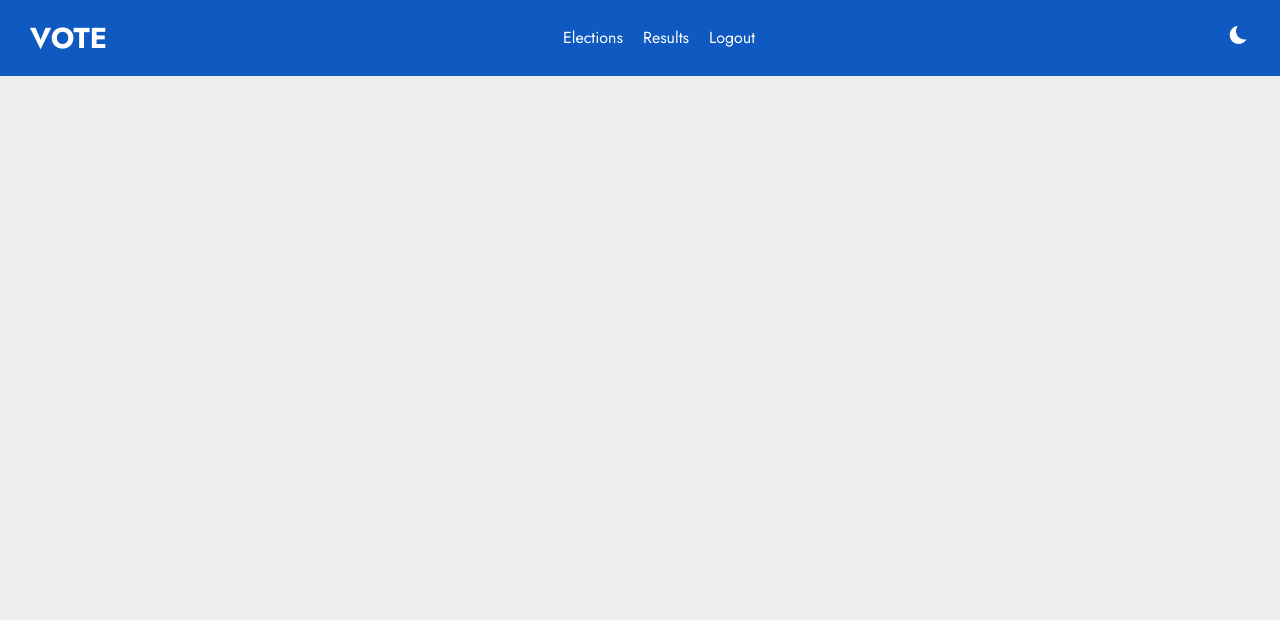
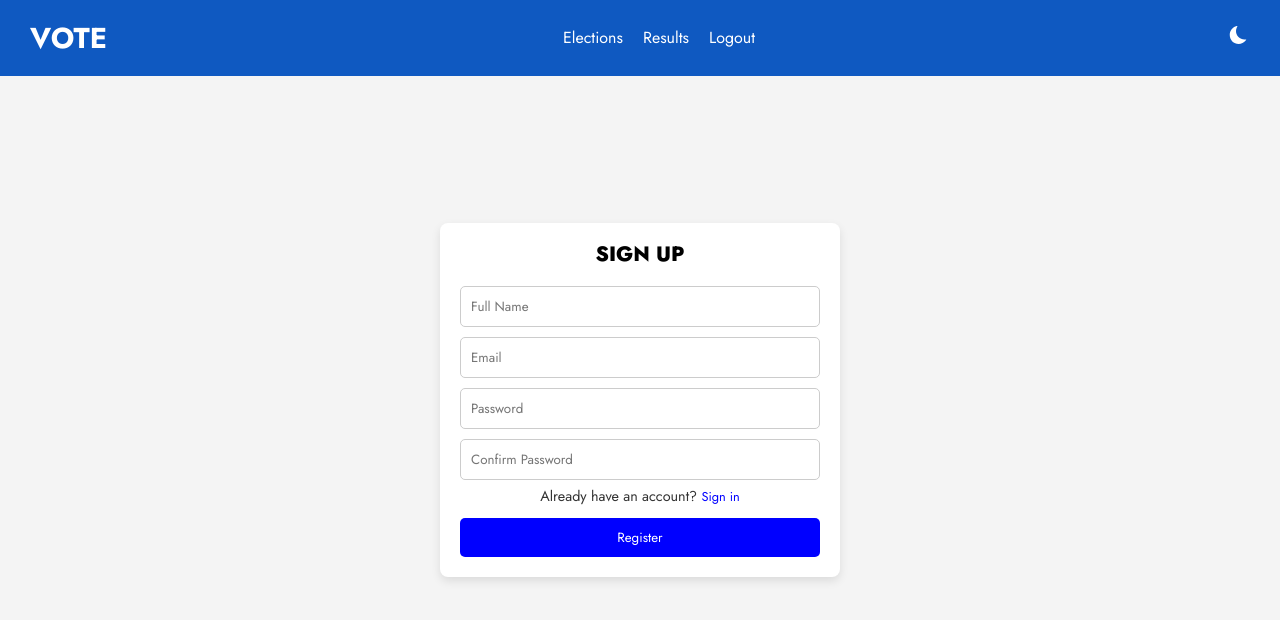
Before and after one commit to Naxesa/voteD, a React (Create React App) app: page /register in a window 1280 px wide. Shown: the top 620 px of the page. Built offline with nearby package versions, Linux system fonts and the light colour scheme; the HTML template or start-up script is replaced by a standard one.

Commit message:
create register page

```diff
--- a/src/pages/Register.jsx
+++ b/src/pages/Register.jsx
@@ -1,9 +1,61 @@
-import React from 'react'
+import React, { useState } from 'react';
+import { Link } from 'react-router-dom';
 
 const Register = () => {
+  const [userData, setUserData] = useState ({fullname:'', email:'', password:'', password2:''})
+
+  const changeInputHandler = (e) => {
+    setUserData( prevState => {
+      return {...prevState, [e.target.name]: e.target.value}
+    })
+
+    console.log(userData)
+  }
+
+
+
   return (
-    <div>Register</div>
-  )
-}
+    <section className="register">
+      <div className="register-container">
+        <h2>Sign Up</h2>
+        <form>
+          <input
+            type="text"
+            name="fullname"
+            placeholder="Full Name" onChange={changeInputHandler}
+            className="input-field"
+          />
+          <input
+            type="email"
+            name="EmailAddress"  onChange={changeInputHandler}
+            placeholder="Email"
+            className="input-field"
+          />
+          <input
+            type="password"
+            name="password" onChange={changeInputHandler}
+            placeholder="Password"
+            className="input-field"
+          />
+          <input
+            type="password"
+            name="password2" onChange={changeInputHandler}
+            placeholder="Confirm Password"
+            className="input-field"
+          />
+          <p className="login-link">
+            Already have an account? <Link to="/">Sign in</Link>
+          </p>
+          <button
+            type="submit"
+            className="register-button"
+          >
+            Register
+          </button>
+        </form>
+      </div>
+    </section>
+  );
+};
 
-export default Register
+export default Register;
```
